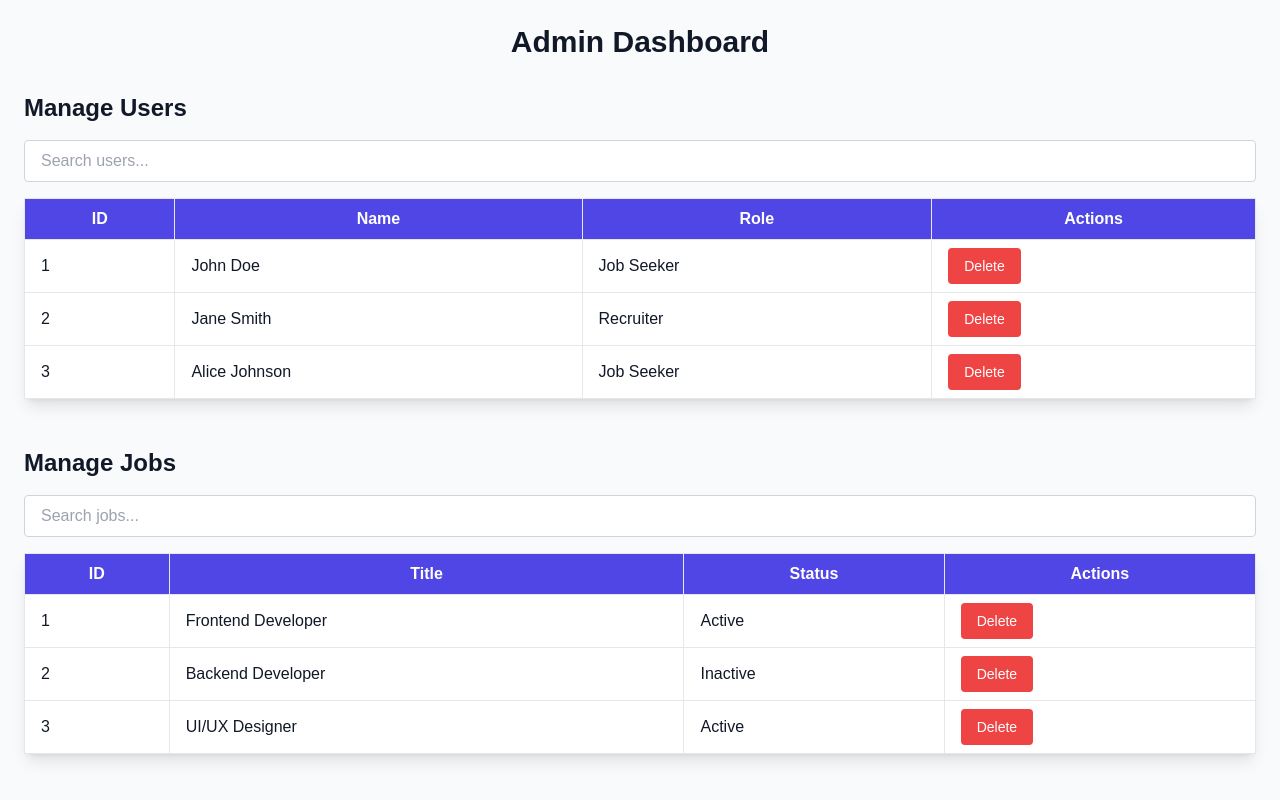
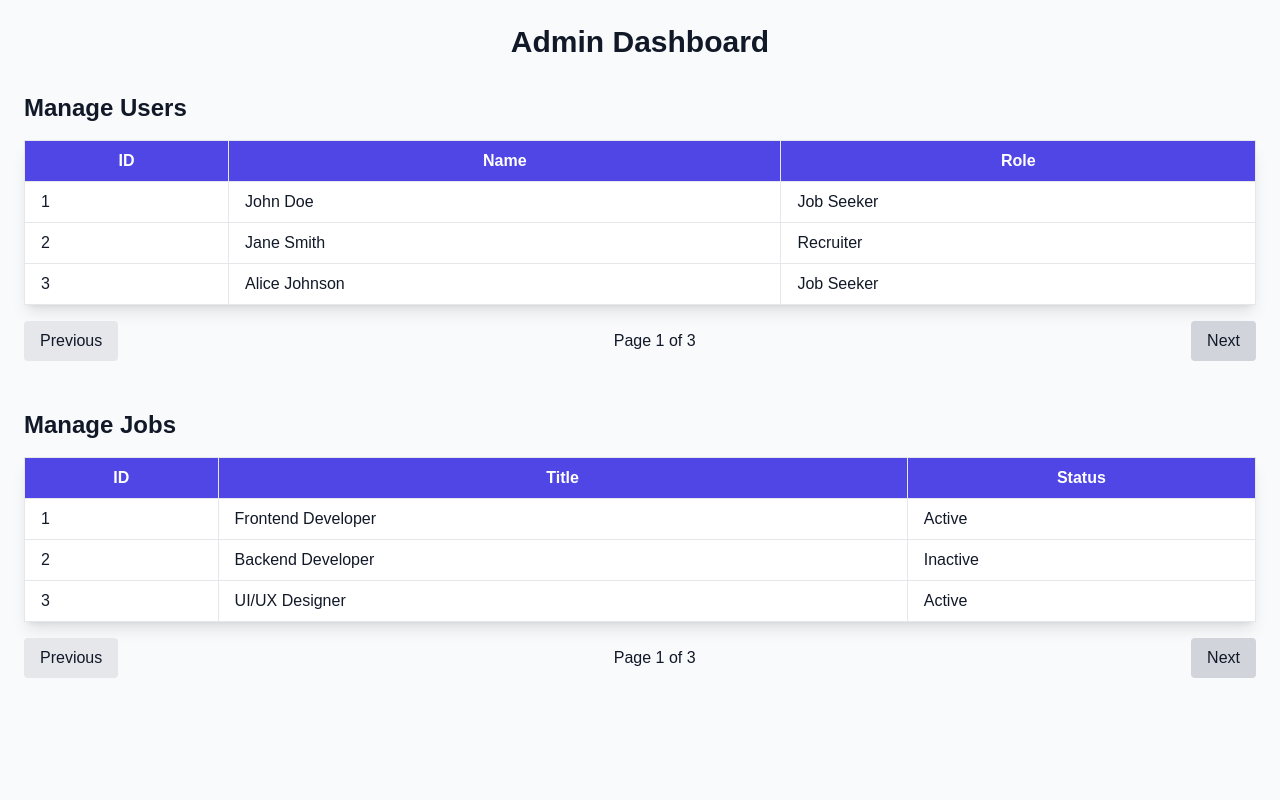
Before and after one commit to Fortunechinenyem/Recruit-Ease, a Next.js app: page /admin in a window 1280 px wide. Built offline with nearby package versions, Linux system fonts and the light colour scheme.

Commit message:
admin update, pagination

```diff
--- a/pages/admin.js
+++ b/pages/admin.js
@@ -1,144 +1,144 @@
 import { useState } from "react";
 
 export default function Admin() {
-  // Mock data for users and jobs
   const [users, setUsers] = useState([
     { id: 1, name: "John Doe", role: "Job Seeker" },
     { id: 2, name: "Jane Smith", role: "Recruiter" },
     { id: 3, name: "Alice Johnson", role: "Job Seeker" },
+    { id: 4, name: "Bob Brown", role: "Recruiter" },
+    { id: 5, name: "Charlie White", role: "Job Seeker" },
+    { id: 6, name: "Diana Prince", role: "Recruiter" },
+    { id: 7, name: "Eve Black", role: "Job Seeker" },
   ]);
 
   const [jobs, setJobs] = useState([
     { id: 1, title: "Frontend Developer", status: "Active" },
     { id: 2, title: "Backend Developer", status: "Inactive" },
     { id: 3, title: "UI/UX Designer", status: "Active" },
+    { id: 4, title: "Data Scientist", status: "Active" },
+    { id: 5, title: "DevOps Engineer", status: "Inactive" },
+    { id: 6, title: "Mobile Developer", status: "Active" },
+    { id: 7, title: "Software Engineer", status: "Inactive" },
   ]);
 
-  const [searchUsers, setSearchUsers] = useState("");
-  const [searchJobs, setSearchJobs] = useState("");
+  const [currentUserPage, setCurrentUserPage] = useState(1);
+  const usersPerPage = 3;
+  const totalUserPages = Math.ceil(users.length / usersPerPage);
 
-  // Filtered data based on search input
-  const filteredUsers = users.filter((user) =>
-    user.name.toLowerCase().includes(searchUsers.toLowerCase())
+  const paginatedUsers = users.slice(
+    (currentUserPage - 1) * usersPerPage,
+    currentUserPage * usersPerPage
   );
 
-  const filteredJobs = jobs.filter((job) =>
-    job.title.toLowerCase().includes(searchJobs.toLowerCase())
+  const [currentJobPage, setCurrentJobPage] = useState(1);
+  const jobsPerPage = 3;
+  const totalJobPages = Math.ceil(jobs.length / jobsPerPage);
+
+  const paginatedJobs = jobs.slice(
+    (currentJobPage - 1) * jobsPerPage,
+    currentJobPage * jobsPerPage
   );
 
-  // Handle actions
-  const deleteUser = (id) => {
-    setUsers(users.filter((user) => user.id !== id));
-  };
-
-  const deleteJob = (id) => {
-    setJobs(jobs.filter((job) => job.id !== id));
+  const changePage = (type, direction) => {
+    if (type === "users") {
+      if (direction === "next" && currentUserPage < totalUserPages) {
+        setCurrentUserPage(currentUserPage + 1);
+      } else if (direction === "prev" && currentUserPage > 1) {
+        setCurrentUserPage(currentUserPage - 1);
+      }
+    } else if (type === "jobs") {
+      if (direction === "next" && currentJobPage < totalJobPages) {
+        setCurrentJobPage(currentJobPage + 1);
+      } else if (direction === "prev" && currentJobPage > 1) {
+        setCurrentJobPage(currentJobPage - 1);
+      }
+    }
   };
 
   return (
     <div className="min-h-screen bg-gray-50 p-6">
       <h1 className="text-3xl font-bold mb-8 text-center">Admin Dashboard</h1>
 
-      {/* Manage Users Section */}
       <section className="mb-12">
         <h2 className="text-2xl font-bold mb-4">Manage Users</h2>
-        <div className="mb-4">
-          <input
-            type="text"
-            placeholder="Search users..."
-            className="w-full px-4 py-2 border border-gray-300 rounded focus:outline-none focus:ring-2 focus:ring-indigo-500"
-            value={searchUsers}
-            onChange={(e) => setSearchUsers(e.target.value)}
-          />
-        </div>
         <table className="w-full border-collapse border bg-white shadow-lg">
           <thead className="bg-indigo-600 text-white">
             <tr>
               <th className="border px-4 py-2">ID</th>
               <th className="border px-4 py-2">Name</th>
               <th className="border px-4 py-2">Role</th>
-              <th className="border px-4 py-2">Actions</th>
             </tr>
           </thead>
           <tbody>
-            {filteredUsers.map((user) => (
+            {paginatedUsers.map((user) => (
               <tr key={user.id}>
                 <td className="border px-4 py-2">{user.id}</td>
                 <td className="border px-4 py-2">{user.name}</td>
                 <td className="border px-4 py-2">{user.role}</td>
-                <td className="border px-4 py-2">
-                  <button
-                    onClick={() => deleteUser(user.id)}
-                    className="px-4 py-2 text-sm bg-red-500 text-white rounded hover:bg-red-600"
-                  >
-                    Delete
-                  </button>
-                </td>
               </tr>
             ))}
-            {filteredUsers.length === 0 && (
-              <tr>
-                <td
-                  colSpan="4"
-                  className="text-center py-4 text-gray-600 italic"
-                >
-                  No users found.
-                </td>
-              </tr>
-            )}
           </tbody>
         </table>
+        <div className="flex justify-between items-center mt-4">
+          <button
+            onClick={() => changePage("users", "prev")}
+            disabled={currentUserPage === 1}
+            className="px-4 py-2 bg-gray-300 rounded hover:bg-gray-400 disabled:bg-gray-200"
+          >
+            Previous
+          </button>
+          <p>
+            Page {currentUserPage} of {totalUserPages}
+          </p>
+          <button
+            onClick={() => changePage("users", "next")}
+            disabled={currentUserPage === totalUserPages}
+            className="px-4 py-2 bg-gray-300 rounded hover:bg-gray-400 disabled:bg-gray-200"
+          >
+            Next
+          </button>
+        </div>
       </section>
 
-      {/* Manage Jobs Section */}
       <section>
         <h2 className="text-2xl font-bold mb-4">Manage Jobs</h2>
-        <div className="mb-4">
-          <input
-            type="text"
-            placeholder="Search jobs..."
-            className="w-full px-4 py-2 border border-gray-300 rounded focus:outline-none focus:ring-2 focus:ring-indigo-500"
-            value={searchJobs}
-            onChange={(e) => setSearchJobs(e.target.value)}
-          />
-        </div>
         <table className="w-full border-collapse border bg-white shadow-lg">
           <thead className="bg-indigo-600 text-white">
             <tr>
               <th className="border px-4 py-2">ID</th>
               <th className="border px-4 py-2">Title</th>
               <th className="border px-4 py-2">Status</th>
-              <th className="border px-4 py-2">Actions</th>
             </tr>
           </thead>
           <tbody>
-            {filteredJobs.map((job) => (
+            {paginatedJobs.map((job) => (
               <tr key={job.id}>
                 <td className="border px-4 py-2">{job.id}</td>
                 <td className="border px-4 py-2">{job.title}</td>
                 <td className="border px-4 py-2">{job.status}</td>
-                <td className="border px-4 py-2">
-                  <button
-                    onClick={() => deleteJob(job.id)}
-                    className="px-4 py-2 text-sm bg-red-500 text-white rounded hover:bg-red-600"
-                  >
-                    Delete
-                  </button>
-                </td>
               </tr>
             ))}
-            {filteredJobs.length === 0 && (
-              <tr>
-                <td
-                  colSpan="4"
-                  className="text-center py-4 text-gray-600 italic"
-                >
-                  No jobs found.
-                </td>
-              </tr>
-            )}
           </tbody>
         </table>
+        <div className="flex justify-between items-center mt-4">
+          <button
+            onClick={() => changePage("jobs", "prev")}
+            disabled={currentJobPage === 1}
+            className="px-4 py-2 bg-gray-300 rounded hover:bg-gray-400 disabled:bg-gray-200"
+          >
+            Previous
+          </button>
+          <p>
+            Page {currentJobPage} of {totalJobPages}
+          </p>
+          <button
+            onClick={() => changePage("jobs", "next")}
+            disabled={currentJobPage === totalJobPages}
+            className="px-4 py-2 bg-gray-300 rounded hover:bg-gray-400 disabled:bg-gray-200"
+          >
+            Next
+          </button>
+        </div>
       </section>
     </div>
   );
```
